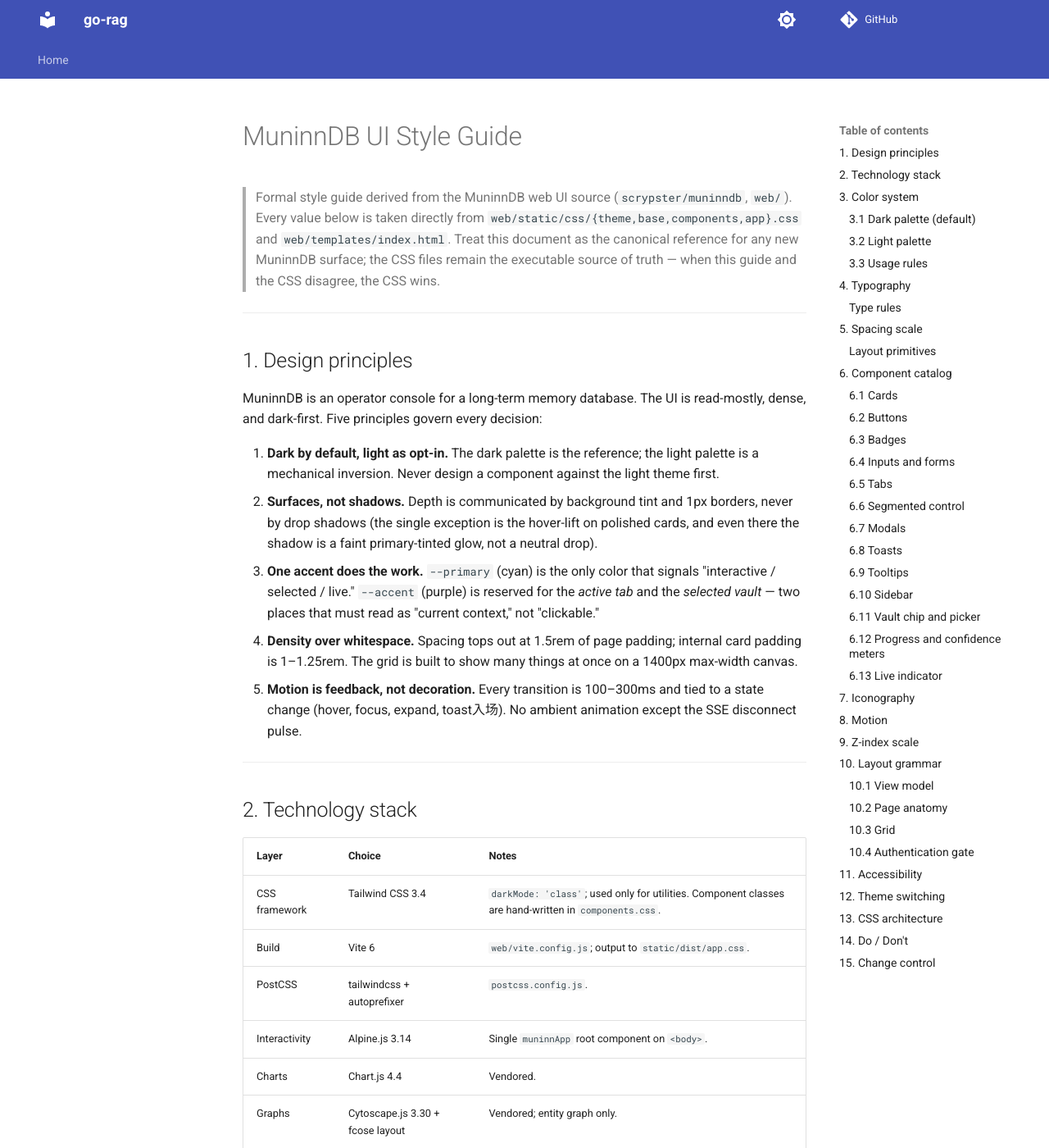
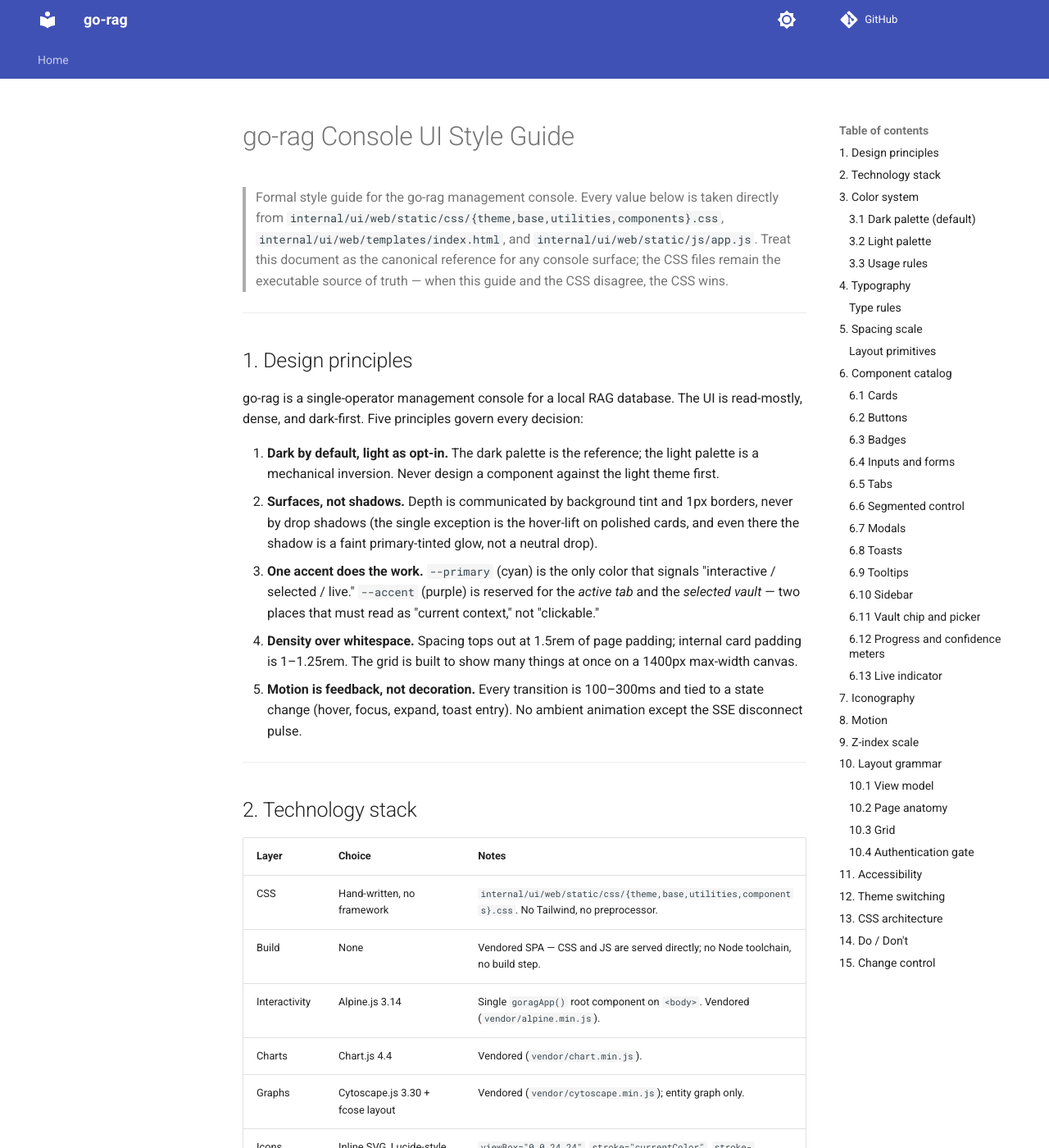
Before and after one commit to madeinoz67/go-rag, an MkDocs documentation site: the page built from docs/internals/style-guide.md, in a window 1280 px wide and 1400 px high. Shown: the whole window at 82% size. Built offline with MkDocs 1.6.1 and Material for MkDocs 9.7.7, drawn with Linux system fonts in a browser that asks for light colours; comment, search, counter and statistics services are not loaded; some of the changed text lies outside the part shown.

Commit message:
docs(ui): wire console style-guide into review; de-muninn style-guide + strip gortex sections from CLAUDE.md
- CLAUDE.md: remove gortex-managed sections (Codebase Overview, MANDATORY Gortex, Required workflow, Community Skills) — covered in user-space CLAUDE.md. Add docs/internals/style-guide.md to Internal references + a Console UI conventions lead naming it the canonical design-system reference.
- .claude/agents/code-reviewer.md: new "Console UI / design system" routing set — console CSS/template/JS diffs checked against the style guide (no new hex, no resting shadows, --accent only for active-tab/selected-vault, one primary button/view, sortable tables, no-cache).
- docs/internals/style-guide.md (moved from docs/): de-muninned to a true go-rag console doc — title/provenance, goragApp()/goragTheme, 9 go-rag views, hand-written CSS (no Tailwind/Vite), isAuthed()/gorags_ Bearer gate, 4-file CSS architecture, go-rag change-control footer. Token system + component catalog unchanged (they match internal/ui/web/static/css verbatim).

````diff
--- a/docs/style-guide.md
+++ b/docs/internals/style-guide.md
@@ -1,17 +1,16 @@
-# MuninnDB UI Style Guide
+# go-rag Console UI Style Guide
 
-> Formal style guide derived from the MuninnDB web UI source
-> (`scrypster/muninndb`, `web/`). Every value below is taken directly from
-> `web/static/css/{theme,base,components,app}.css` and
-> `web/templates/index.html`. Treat this document as the canonical reference
-> for any new MuninnDB surface; the CSS files remain the executable source of
-> truth — when this guide and the CSS disagree, the CSS wins.
+> Formal style guide for the go-rag management console. Every value below is
+> taken directly from `internal/ui/web/static/css/{theme,base,utilities,components}.css`,
+> `internal/ui/web/templates/index.html`, and `internal/ui/web/static/js/app.js`. Treat this
+> document as the canonical reference for any console surface; the CSS files remain the
+> executable source of truth — when this guide and the CSS disagree, the CSS wins.
 
 ---
 
 ## 1. Design principles
 
-MuninnDB is an operator console for a long-term memory database. The UI is
+go-rag is a single-operator management console for a local RAG database. The UI is
 read-mostly, dense, and dark-first. Five principles govern every decision:
 
 1. **Dark by default, light as opt-in.** The dark palette is the reference;
@@ -29,7 +28,7 @@
    internal card padding is 1–1.25rem. The grid is built to show many things
    at once on a 1400px max-width canvas.
 5. **Motion is feedback, not decoration.** Every transition is 100–300ms and
-   tied to a state change (hover, focus, expand, toast入场). No ambient
+   tied to a state change (hover, focus, expand, toast entry). No ambient
    animation except the SSE disconnect pulse.
 
 ---
@@ -38,12 +37,11 @@
 
 | Layer | Choice | Notes |
 |---|---|---|
-| CSS framework | Tailwind CSS 3.4 | `darkMode: 'class'`; used only for utilities. Component classes are hand-written in `components.css`. |
-| Build | Vite 6 | `web/vite.config.js`; output to `static/dist/app.css`. |
-| PostCSS | tailwindcss + autoprefixer | `postcss.config.js`. |
-| Interactivity | Alpine.js 3.14 | Single `muninnApp` root component on `<body>`. |
-| Charts | Chart.js 4.4 | Vendored. |
-| Graphs | Cytoscape.js 3.30 + fcose layout | Vendored; entity graph only. |
+| CSS | Hand-written, no framework | `internal/ui/web/static/css/{theme,base,utilities,components}.css`. No Tailwind, no preprocessor. |
+| Build | None | Vendored SPA — CSS and JS are served directly; no Node toolchain, no build step. |
+| Interactivity | Alpine.js 3.14 | Single `goragApp()` root component on `<body>`. Vendored (`vendor/alpine.min.js`). |
+| Charts | Chart.js 4.4 | Vendored (`vendor/chart.min.js`). |
+| Graphs | Cytoscape.js 3.30 + fcose layout | Vendored (`vendor/cytoscape.min.js`); entity graph only. |
 | Icons | Inline SVG, Lucide-style | `viewBox="0 0 24 24"`, `stroke="currentColor"`, `stroke-width="2"`. Never an icon font. |
 | Fonts | Inter (system-ui fallback) | Loaded via `font-family` stack; no web-font import in the CSS. |
 
@@ -413,9 +411,10 @@
 
 ### 10.1 View model
 
-The entire app is one Alpine root (`muninnApp`) with a `currentView` state
-variable. Eight views: `dashboard`, `memories`, `graph`, `observability`,
-`session`, `settings`, `cluster`, `logs`. Switching is done with
+The entire app is one Alpine root (`goragApp()`) with a `currentView` state
+variable. Nine views: `dashboard`, `documents`, `query`, `operations`,
+`quarantine`, `vaults`, `observability`, `settings`, `memory-graph` (the last
+is a placeholder). Switching is done with
 `x-show="currentView === '<name>'"` — there is no router, no URL per view.
 
 ### 10.2 Page anatomy
@@ -430,16 +429,18 @@
 ### 10.3 Grid
 
 `.app-main` is capped at `max-width: 1400px`. Card grids are CSS grid (via
-Tailwind utilities in the template) and collapse to one column at the
+utility classes in `utilities.css`) and collapse to one column at the
 single breakpoint `@media (max-width: 768px)`. There is no tablet-specific
 layout — the UI is desktop-first by declaration.
 
 ### 10.4 Authentication gate
 
-The `<body>` carries `x-show="isAuthenticated" x-cloak`. Until login
-completes, the app shell is hidden; the login form is a separate
-`x-show="!isAuthenticated"` block. `[x-cloak]` is defined as
-`display: none !important` in `base.css` — the canonical FOUC guard.
+Authentication is gated by an `isAuthed()` method on `goragApp()`: a
+login-form block (`x-show="!isAuthed()"`) is shown until a `gorags_` Bearer
+token is held in memory, after which the app shell renders. The token is sent
+`Authorization: Bearer` on every fetch; a 401 returns the UI to login. `<body>`
+carries `x-cloak`; `[x-cloak]` is `display: none !important` in `base.css` —
+the canonical FOUC guard. No cookies are read or written client-side.
 
 ---
 
@@ -463,7 +464,7 @@
 
 ## 12. Theme switching
 
-- Theme is stored in `localStorage['muninnTheme']` (`'light'` or absent).
+- Theme is stored in `localStorage['goragTheme']` (`'light'` or absent).
 - A blocking inline script in `<head>` reads the value and adds the `light`
   class to `documentElement` **before paint** — this is mandatory to avoid
   a dark-to-light flash.
@@ -477,9 +478,10 @@
 ## 13. CSS architecture
 
 ```
-app.css                  ← entry; @imports the three layers below, then @tailwind
+index.html               ← loads the four stylesheets below via <link>, in this order
 ├── theme.css            ← :root and html.light custom properties only
 ├── base.css             ← element resets, body font, scrollbar, [x-cloak]
+├── utilities.css        ← layout/utility helpers (grid columns, flex shortcuts)
 └── components.css       ← every reusable class (.card-polished, .btn-*, .badge-*, …)
 ```
 
@@ -491,12 +493,11 @@
   (`.seg-btn:hover:not(.seg-active)`) and responsive grid collapse
   (`grid-template-columns: 1fr !important`). Both are documented in
   `components.css`.
-- **Tailwind utilities are allowed in markup** for one-off layout tweaks
-  (e.g. grid column counts), but every reusable pattern must be promoted to
-  a named class in `components.css`.
+- **`utilities.css` holds one-off layout helpers** (grid column counts, flex
+  shortcuts); every reusable pattern must live as a named class in
+  `components.css`.
 - **CSS custom properties are the only variable mechanism.** No Sass, no
-  CSS-in-JS, no Tailwind theme extension (`theme.extend` is empty in
-  `tailwind.config.js`).
+  CSS-in-JS, no build step — the CSS is hand-written and served directly.
 
 ---
 
@@ -525,14 +526,14 @@
 
 ## 15. Change control
 
-This guide is regenerated by hand from the MuninnDB source. When the CSS in
-`web/static/css/` changes in a way that affects this document:
+This guide is maintained by hand against the go-rag console source. When the
+CSS in `internal/ui/web/static/css/` changes in a way that affects this document:
 
-1. Update the affected section here in the same PR that changes the CSS.
+1. Update the affected section here in the same change that changes the CSS.
 2. Bump the "Last reviewed against" line below.
 3. If a new token, class, or z-index layer is added, add a row to the
    relevant table — do not let the tables drift.
 
-**Last reviewed against:** `web/static/css/{theme,base,components,app}.css`
-and `web/templates/index.html` at repository `master` (commit
-`b9c61193ca191f3bfbbbb90decd6def17f12c775`, 2025-Q1 tree).
+**Last reviewed against:** `internal/ui/web/static/css/{theme,base,utilities,components}.css`,
+`internal/ui/web/templates/index.html`, and `internal/ui/web/static/js/app.js` at the
+spec-059 standardization pass (2026-07).
````
Also changed, not shown: other parts of docs/internals/style-guide.md (+1 -1 lines), .claude/agents/code-reviewer.md (+8 -0 lines), CLAUDE.md (+3 -61 lines).
